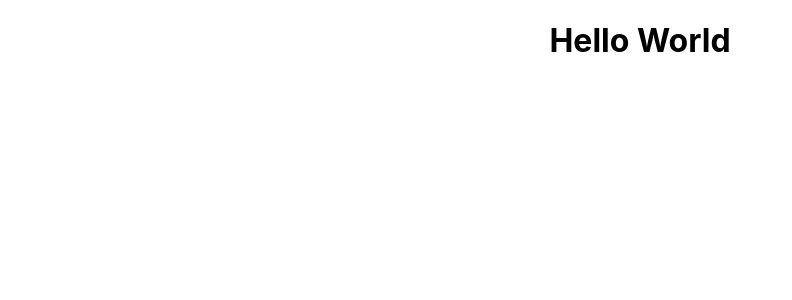
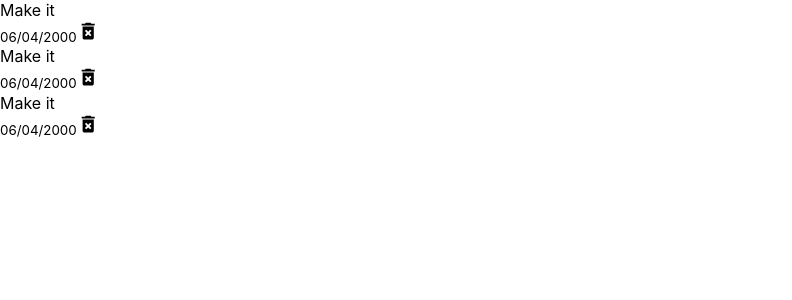
Before and after one commit to JoelDeonDsouza/React-TODO-App, a React (Create React App) app: page / in a window 1280 px wide. Shown: the top 300 px of the page, without its empty margins (0-792 px from the left). Built offline with nearby package versions, Linux system fonts and the light colour scheme.

Commit message:
Basic components structure added to the app

```diff
--- a/package.json
+++ b/package.json
@@ -8,6 +8,7 @@
     "@testing-library/user-event": "^13.5.0",
     "react": "^18.0.0",
     "react-dom": "^18.0.0",
+    "react-icons": "^4.3.1",
     "react-scripts": "5.0.1",
     "web-vitals": "^2.1.4"
   },
--- a/src/App.js
+++ b/src/App.js
@@ -1,9 +1,10 @@
 import "./App.css";
+import NoteList from "./Components/NoteList/noteList";
 
 function App() {
   return (
-    <div className="App">
-      <h1>Hello World</h1>
+    <div className="container">
+      <NoteList />
     </div>
   );
 }
--- /dev/null
+++ b/src/Components/Note/note.js
@@ -0,0 +1,16 @@
+import React from "react";
+import { MdDeleteForever } from "react-icons/md";
+
+const Note = () => {
+  return (
+    <div className="note">
+      <span>Make it</span>
+      <div className="footer">
+        <small>06/04/2000</small>
+        <MdDeleteForever className="delete-icon" size="1.4em" />
+      </div>
+    </div>
+  );
+};
+
+export default Note;
--- /dev/null
+++ b/src/Components/NoteList/noteList.js
@@ -0,0 +1,14 @@
+import React from "react";
+import Note from "../Note/note";
+
+const NoteList = () => {
+  return (
+    <div className="notes">
+      <Note />
+      <Note />
+      <Note />
+    </div>
+  );
+};
+
+export default NoteList;
```
Also changed, not shown: 1 other file (tests, documents, lock files or other folders).
